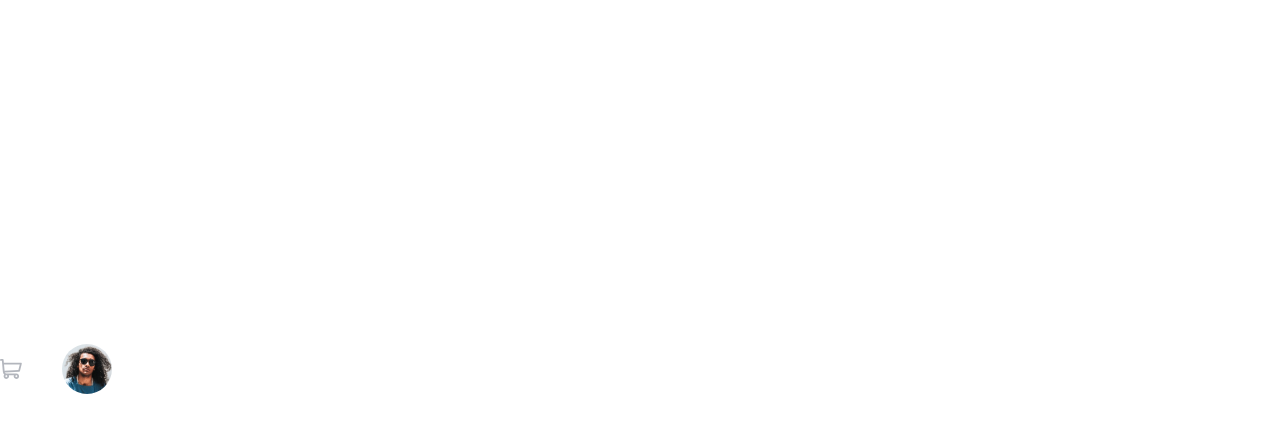
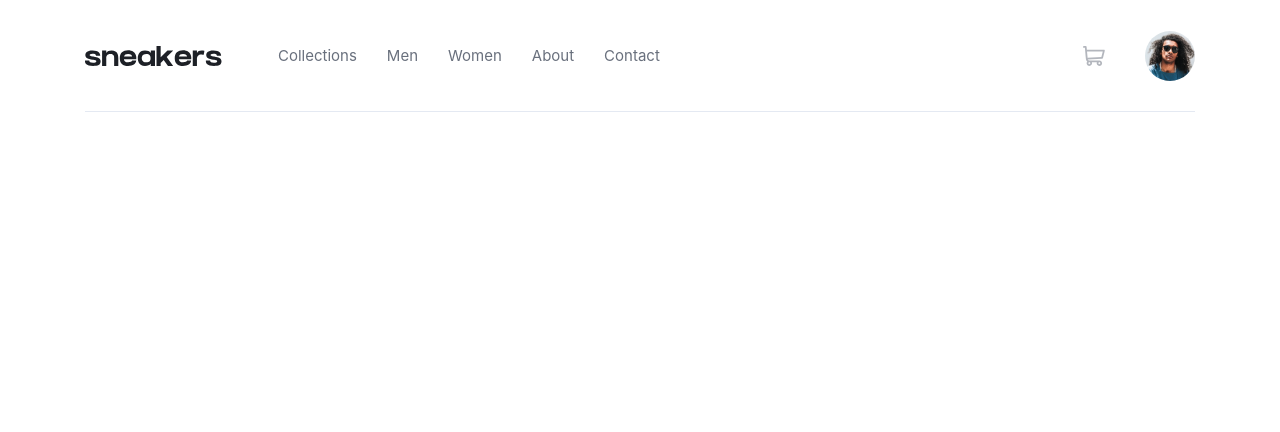
Before and after one commit to ggnika1337/React-14, a React (Vite) app: page / in a window 1280 px wide. Shown: the top 432 px of the page. Built offline with nearby package versions, Linux system fonts and the light colour scheme.

Commit message:
Feat: Added burger menu (w/animation)

```diff
--- a/src/App.css
+++ b/src/App.css
@@ -1,5 +1,5 @@
 * {
-  transition: 1s all;
+  transition: 0.5s all;
 }
 
 body {
@@ -14,6 +14,6 @@ body {
   width: 100%;
   height: 100vh;
   display: flex;
-  align-items: center;
+  align-items:start;
   justify-content: center;
 }
--- a/src/App.jsx
+++ b/src/App.jsx
@@ -1,10 +1,12 @@
+import { useContext } from "react";
 import "./App.css";
-import Bar from "./components/__molecules/Bar/Bar";
+import Bar, { BurgerContext } from "./components/__molecules/Bar/Bar";
 
 function App() {
+  const background = useContext(BurgerContext);
   return (
     <>
-      <div className="container">
+      <div className="container flex px-[16px] flex-col items-center">
         <Bar />
       </div>
     </>
--- a/src/components/__molecules/Bar/Bar.jsx
+++ b/src/components/__molecules/Bar/Bar.jsx
@@ -1,14 +1,89 @@
-import React from "react";
+import React, { createContext, useRef, useState } from "react";
 import Cart from "../../../assets/Images/Cart.svg";
 import Pfp from "../../../assets/Images/Pfp.svg";
+import Sneakers from "../../../assets/Images/SneakersHeader.svg";
+import Burger from "../Burger/Burger";
+
+export const BurgerContext = createContext();
 
 function Bar() {
+  const [door, setDoor] = useState(false);
+
+  const boxEl = useRef(null);
+  const [isVisible, setIsVisible] = useState(false);
+
+  function handleOutsideClick(event) {
+    if (boxEl.current && !boxEl.current.contains(event.target)) {
+      setIsVisible(false);
+    }
+  }
+
+  document.addEventListener("mousedown", handleOutsideClick);
+
   return (
     <>
-      <div className="border-b border-[#E4E9F2] w-full h-[112px]">
-        <div>
-          <h1></h1>
-          <div></div>
+      <BurgerContext.Provider value={door}>
+        <Burger
+          isOpen={door}
+          Ref={boxEl}
+          SelectClick={() => {
+            setDoor(false);
+            setBarOpacity(0);
+          }}
+        />
+        <div className="border-b border-[#E4E9F2] w-full max-w-[1110px] h-[112px] flex justify-between items-center">
+          <div className="flex gap-[56px] h-full items-center flex-row">
+            <div className="flex gap-[16px]">
+              <div
+                className="gap-[3px] flex flex-col relative pt-[5px] hidden max-md:flex"
+                onClick={() => {
+                  if (door === false) {
+                    setDoor(true);
+                  } else {
+                    setDoor(false);
+                  }
+                }}
+              >
+                <div
+                  style={{
+                    transform: door ? "rotate(45deg)" : "rotate(0deg)",
+                  }}
+                  className="w-[24px] h-[3px] bg-black"
+                ></div>
+                <div
+                  style={{
+                    transform: door ? "rotate(-45deg)" : "rotate(0deg)",
+                    bottom: door ? "11px" : "0px",
+                    position: door ? "absolute" : "relative",
+                  }}
+                  className="w-[24px] h-[3px] bg-black"
+                ></div>
+                <div
+                  style={{
+                    opacity: door ? "0" : "1",
+                  }}
+                  className="w-[24px] h-[3px] bg-black"
+                ></div>
+              </div>
+              <img src={Sneakers} className="w-[137px] h-[20px]" />
+            </div>
+            <div className="text-[15px] font-[400] text-[#69707D] h-full items-center flex gap-[30px] max-md:hidden">
+              <div className="hover:text-black border-[#FF7E1B] hover:border-b-[4px] h-full pt-[45px] cursor-pointer transition-none">
+                <h1>Collections</h1>
+              </div>
+              <div className="hover:text-black border-[#FF7E1B] hover:border-b-[4px] h-full pt-[45px] cursor-pointer transition-none">
+                <h1>Men</h1>
+              </div>
+              <div className="hover:text-black border-[#FF7E1B] hover:border-b-[4px] h-full pt-[45px] cursor-pointer transition-none">
+                <h1>Women</h1>
+              </div>
+              <div className="hover:text-black border-[#FF7E1B] hover:border-b-[4px] h-full pt-[45px] cursor-pointer transition-none">
+                <h1>About</h1>
+              </div>
+              <div className="hover:text-black border-[#FF7E1B] hover:border-b-[4px] h-full pt-[45px] cursor-pointer transition-none">
+                <h1>Contact</h1>
+              </div>
+            </div>
           </div>
           <div className="flex gap-[40px] ">
             <img
@@ -20,6 +95,7 @@ function Bar() {
             </div>
           </div>
         </div>
+      </BurgerContext.Provider>
     </>
   );
 }
--- /dev/null
+++ b/src/components/__molecules/Burger/Burger.jsx
@@ -0,0 +1,46 @@
+import React from "react";
+
+function Burger({ isOpen, Ref, SelectClick }) {
+  return (
+    <>
+      <div
+        className="flex flex-col gap-[20px] pt-[120px] px-[50px] absolute bg-white w-[70vw] h-full"
+        style={{ left: isOpen ? "0px" : "-100%" }}
+        ref={Ref}
+      >
+        <h1
+          onClick={SelectClick}
+          className="cursor-pointer font-[700] text-[18px]"
+        >
+          Collections
+        </h1>
+        <h1
+          onClick={SelectClick}
+          className="cursor-pointer font-[700] text-[18px]"
+        >
+          Men
+        </h1>
+        <h1
+          onClick={SelectClick}
+          className="cursor-pointer font-[700] text-[18px]"
+        >
+          Women
+        </h1>
+        <h1
+          onClick={SelectClick}
+          className="cursor-pointer font-[700] text-[18px]"
+        >
+          About
+        </h1>
+        <h1
+          onClick={SelectClick}
+          className="cursor-pointer font-[700] text-[18px]"
+        >
+          Contact
+        </h1>
+      </div>
+    </>
+  );
+}
+
+export default Burger;
```
Also changed, not shown: src/assets/Images/SneakersHeader.svg (added). Lines whose indentation alone changed are shown as unchanged.
